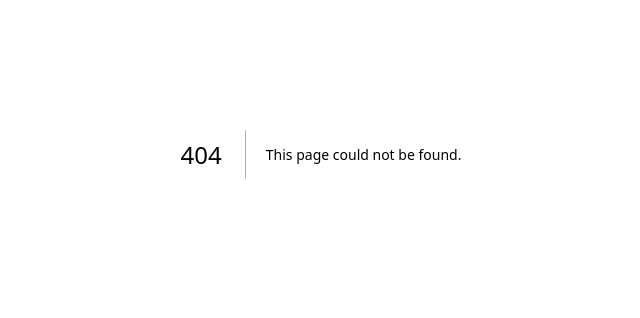
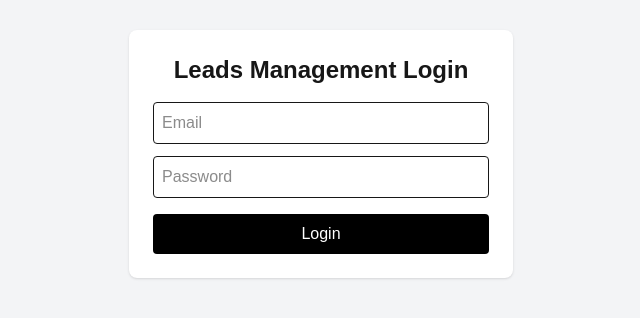
Before and after one commit to beingharisali/leads-management-system-next, a Next.js app: page /login in a window 1280 px wide. Before the commit this address had no page. Shown: the part 246-564 px from the top of the page, without its empty margins (319-959 px from the left). Built offline with nearby package versions, Linux system fonts and the light colour scheme; no server answers.

Commit message:
login page

```diff
--- /dev/null
+++ b/app/login/page.tsx
@@ -0,0 +1,81 @@
+"use client";
+
+import { useState } from "react";
+import { useRouter } from "next/navigation";
+import { login } from "@/services/auth.api";
+
+export default function LoginPage() {
+    const router = useRouter();
+
+    const [email, setEmail] = useState("");
+    const [password, setPassword] = useState("");
+    const [loading, setLoading] = useState(false);
+    const [error, setError] = useState("");
+
+    const handleSubmit = async (e: React.FormEvent) => {
+        e.preventDefault();
+        setLoading(true);
+        setError("");
+
+        try {
+            const { user, token } = await login(email, password);
+
+            // save token
+            localStorage.setItem("token", token);
+
+            // redirect by role
+            if (user.role === "admin") {
+                router.replace("/admin/dashboard");
+            } else {
+                router.replace("/csr/dashboard");
+            }
+        } catch (err: any) {
+            setError(err?.response?.data?.message || "Invalid email or password");
+        } finally {
+            setLoading(false);
+        }
+    };
+
+    return (
+        <div className="min-h-screen flex items-center justify-center bg-gray-100">
+            <form
+                onSubmit={handleSubmit}
+                className="bg-white p-6 rounded-lg shadow w-96"
+            >
+                <h1 className="text-2xl font-bold mb-4 text-center">
+                    Leads Management Login
+                </h1>
+
+                {error && (
+                    <p className="text-red-500 text-sm mb-3 text-center">{error}</p>
+                )}
+
+                <input
+                    type="email"
+                    placeholder="Email"
+                    className="w-full border p-2 mb-3 rounded"
+                    value={email}
+                    onChange={(e) => setEmail(e.target.value)}
+                    required
+                />
+
+                <input
+                    type="password"
+                    placeholder="Password"
+                    className="w-full border p-2 mb-4 rounded"
+                    value={password}
+                    onChange={(e) => setPassword(e.target.value)}
+                    required
+                />
+
+                <button
+                    type="submit"
+                    disabled={loading}
+                    className="w-full bg-black text-white py-2 rounded hover:bg-gray-800"
+                >
+                    {loading ? "Logging in..." : "Login"}
+                </button>
+            </form>
+        </div>
+    );
+}
```
Also changed, not shown: 1 other file (tests, documents, lock files or other folders).
